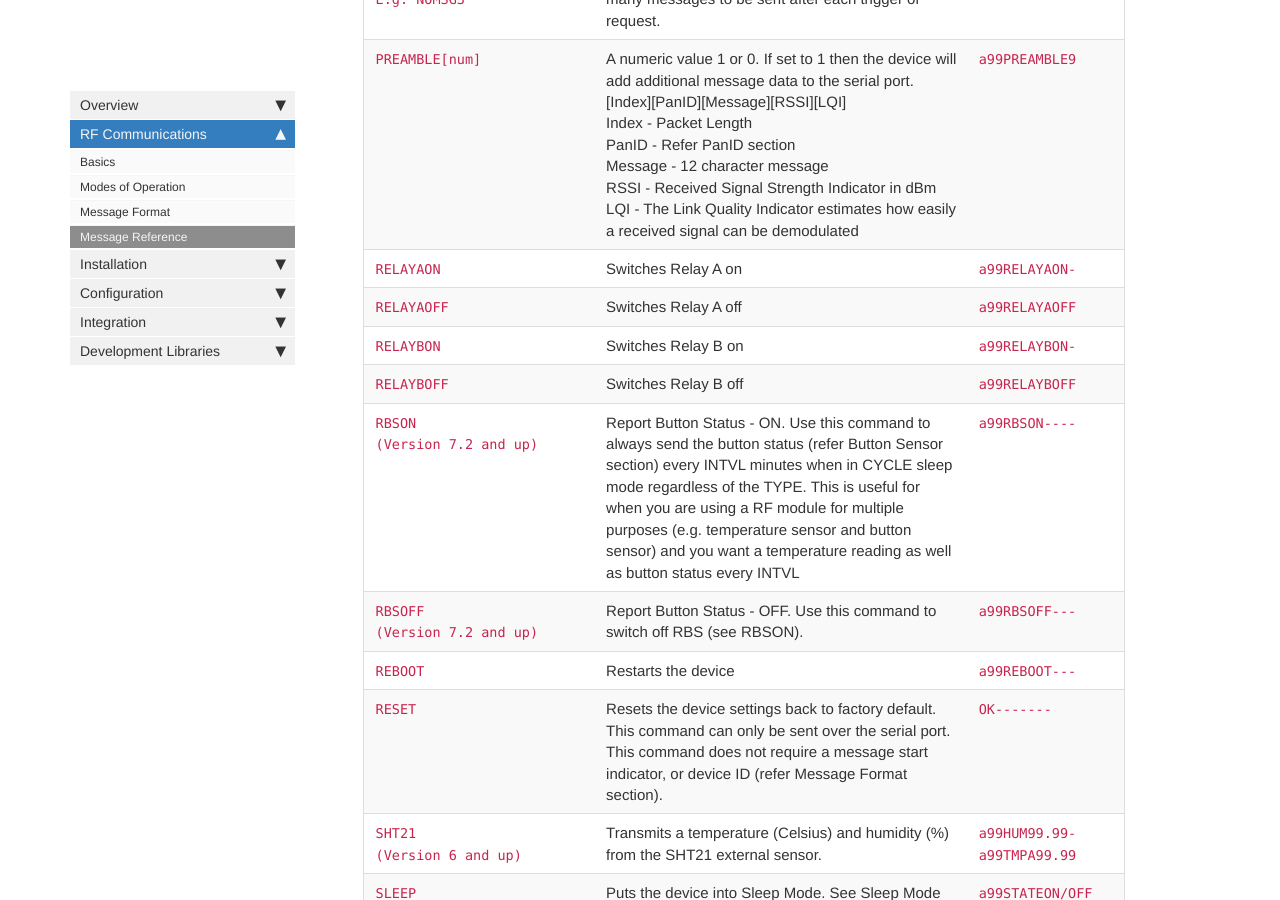
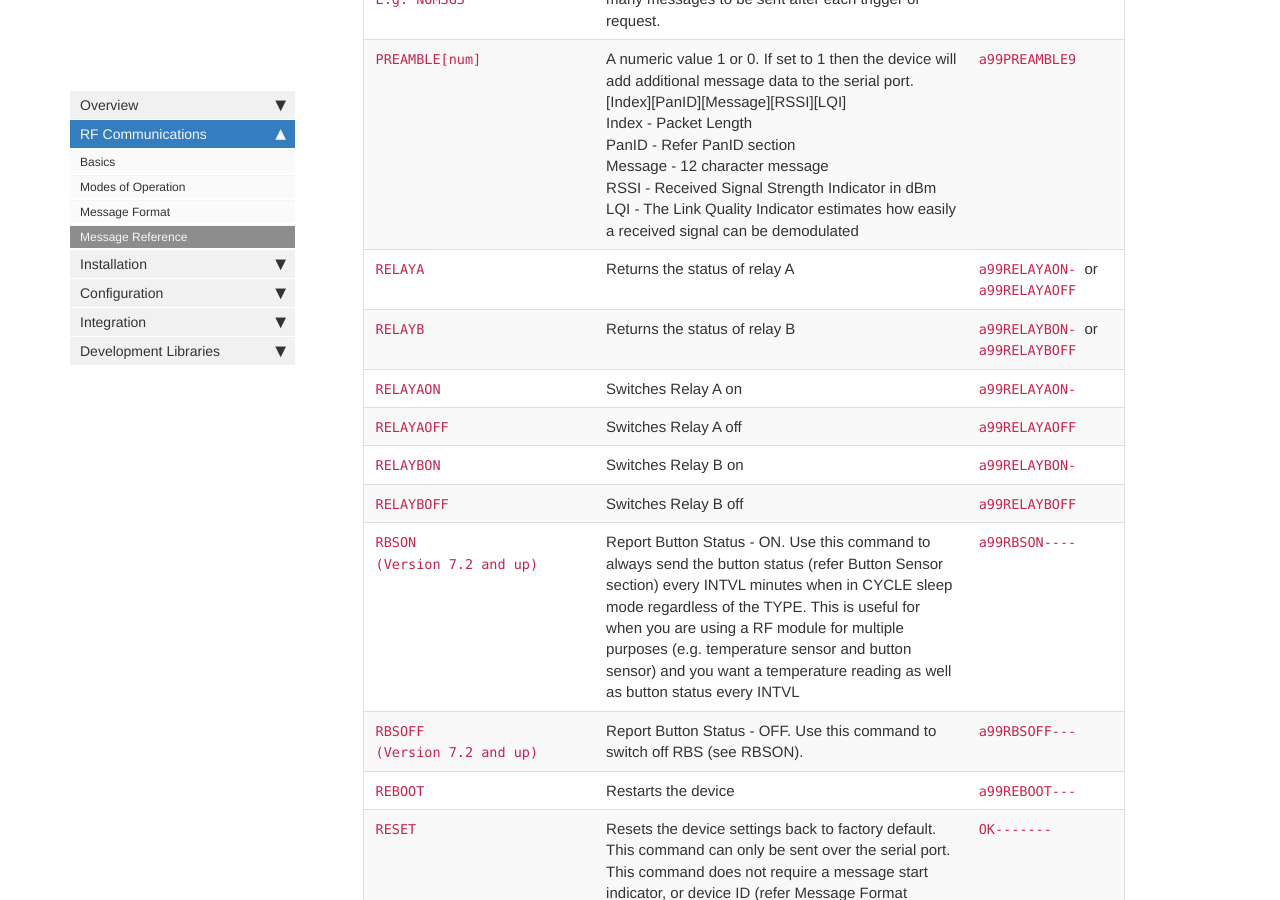
Before and after one commit to JemRF/RF-Documentation, a Jekyll site: the page built from pages/mydoc/rf_message_reference.md, in a window 1280 px wide and 900 px high, scrolled down 2817 px. Built offline with Jekyll 4.4.1, drawn with Linux system fonts in a browser that asks for light colours; comment, search, counter and statistics services are not loaded.

Commit message:
Update rf_message_reference.md

```diff
--- a/pages/mydoc/rf_message_reference.md
+++ b/pages/mydoc/rf_message_reference.md
@@ -34,6 +34,8 @@ folder: mydoc
 | `MX[4 chars]` <br/> `(Version 5 and up)` |  Provides configuration for the wireless display MAZ7219. The four character configuration is as follows: 1 : “T” = display incoming temperature and humidity readings 2&3 : the ID of the sensor transmitting the temperature and humidity readings 4 : the suffix (e.g. “c” or “F”). Can be any character (means display temperature readings from sensor ID 99 in Fahrenheit) | `a99MXT99F---` |
 | `NOMSG[num]` <br/> `E.g. NOMSG3` | A numeric value between 1 and 9 that specifies how many messages to be sent after each trigger or request. |  `a99NOMSG9---` |
 | `PREAMBLE[num]` | A numeric value 1 or 0. If set to 1 then the device will add additional message data to the serial port. <br/> [Index][PanID][Message][RSSI][LQI] <br/> Index - Packet Length <br/> PanID - Refer PanID section <br/> Message - 12 character message <br/> RSSI - Received Signal Strength Indicator in dBm <br/> LQI - The Link Quality Indicator estimates how easily a received signal can be demodulated | `a99PREAMBLE9` |
+| `RELAYA` |  Returns the status of relay A | `a99RELAYAON-` or `a99RELAYAOFF` |
+| `RELAYB` |  Returns the status of relay B | `a99RELAYBON-` or `a99RELAYBOFF` |
 | `RELAYAON` |  Switches Relay A on | `a99RELAYAON-` |
 | `RELAYAOFF` |  Switches Relay A off | `a99RELAYAOFF` |
 | `RELAYBON` |  Switches Relay B on | `a99RELAYBON-` |
```
